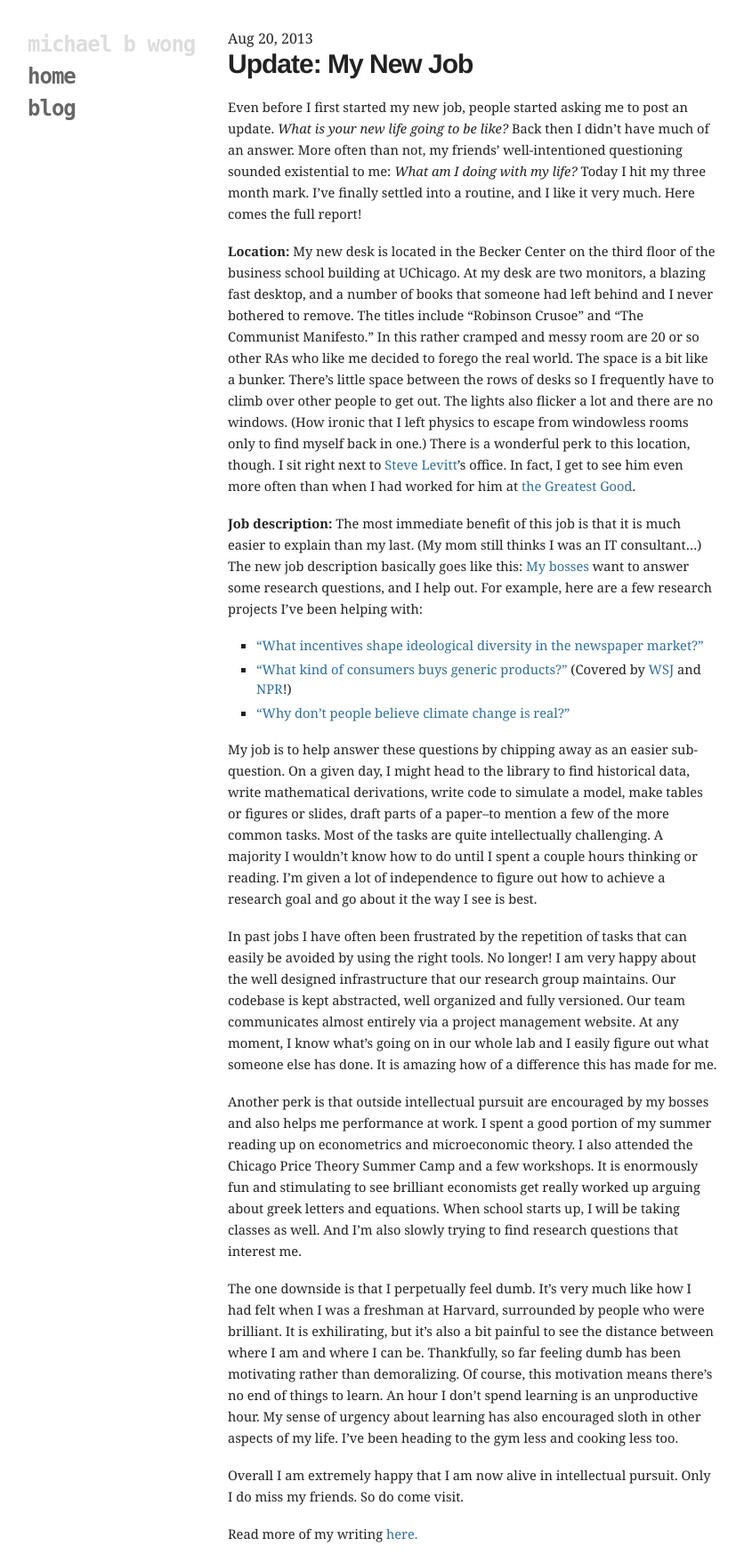
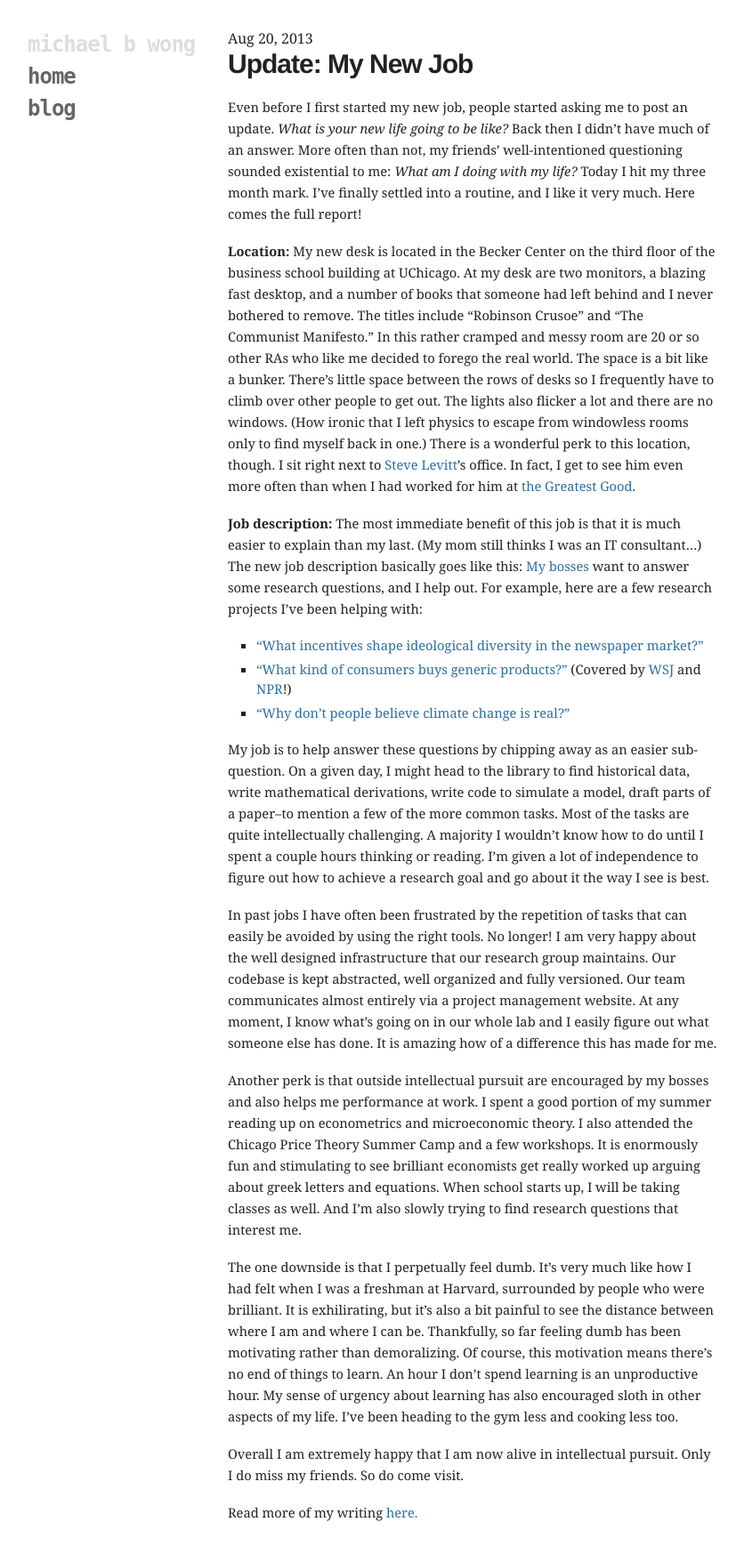
Before and after one commit to mbwong/mbwong.github.com, a Jekyll site: the page built from _posts/2013-08-20-new-job.md, in a window 1280 px wide. Shown: the whole page at 89% size, without its empty margins (94-930 px from the left). Built offline with Jekyll 4.4.1, drawn with Linux system fonts in a browser that asks for light colours; after the commit the page ends 1732 px from its top, so only the background shows below that.

Commit message:
Update 2013-08-20-new-job.md

```diff
--- a/_posts/2013-08-20-new-job.md
+++ b/_posts/2013-08-20-new-job.md
@@ -27,7 +27,7 @@ __Job description:__ The most immediate benefit of this job is that it is much e
 [npr]: http://www.npr.org/blogs/money/2013/07/05/198504001/why-doesnt-everybody-buy-cheap-generic-headache-medicine
 [crowd]: http://faculty.chicagobooth.edu/jesse.shapiro/research/crowdout.pdf
 
-My job is to help answer these questions by chipping away as an easier sub-question. On a given day, I might head to the library to find historical data, write mathematical derivations, write code to simulate a model, make tables or figures or slides, draft parts of a paper--to mention a few of the more common tasks. Most of the tasks are quite intellectually challenging. A majority I wouldn't know how to do until I spent a couple hours thinking or reading. I'm given a lot of independence to figure out how to achieve a research goal and go about it the way I see is best.
+My job is to help answer these questions by chipping away as an easier sub-question. On a given day, I might head to the library to find historical data, write mathematical derivations, write code to simulate a model, draft parts of a paper--to mention a few of the more common tasks. Most of the tasks are quite intellectually challenging. A majority I wouldn't know how to do until I spent a couple hours thinking or reading. I'm given a lot of independence to figure out how to achieve a research goal and go about it the way I see is best.
 
 In past jobs I have often been frustrated by the repetition of tasks that can easily be avoided by using the right tools. No longer! I am very happy about the well designed infrastructure that our research group maintains. Our codebase is kept abstracted, well organized and fully versioned. Our team communicates almost entirely via a project management website. At any moment, I know what's going on in our whole lab and I easily figure out what someone else has done. It is amazing how of a difference this has made for me.
 
```
